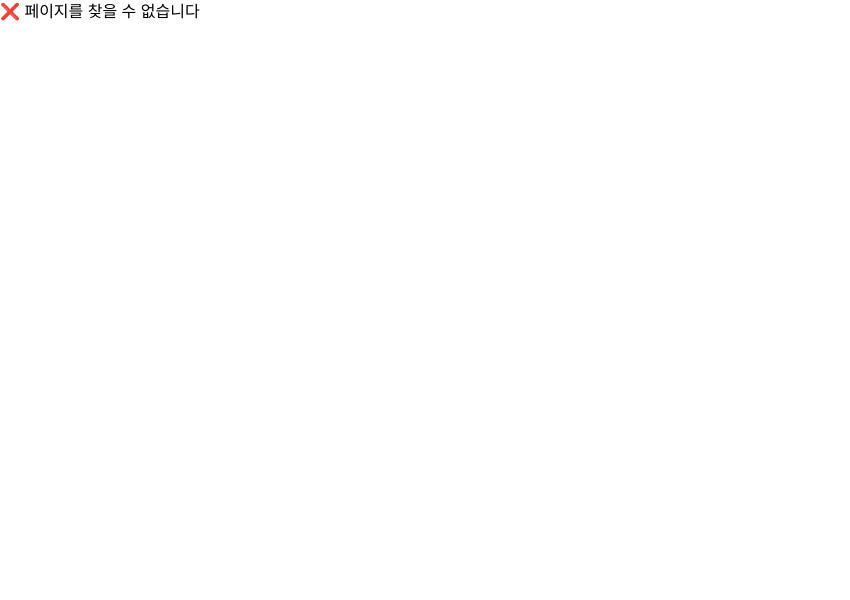
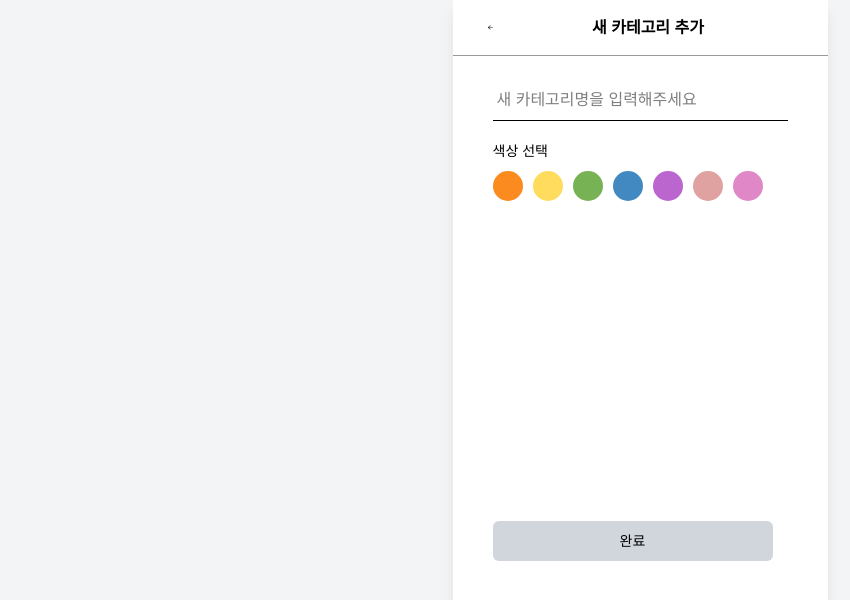
Before and after one commit to dongnae-bangnae/FE, a React (Vite) app: page /category/new in a window 1280 px wide. Before the commit this address had no page. Shown: the top 600 px of the page, without its empty margins (0-850 px from the left). Built offline with nearby package versions, Linux system fonts and the light colour scheme.

Commit message:
✨ Feat: 카테고리 추가 페이지 및 lucide react 추가

```diff
--- a/package.json
+++ b/package.json
@@ -14,6 +14,7 @@
     "@tanstack/react-query": "^5.81.5",
     "@tanstack/react-query-devtools": "^5.81.5",
     "axios": "^1.10.0",
+    "lucide-react": "^0.525.0",
     "react": "^19.0.0",
     "react-dom": "^19.0.0",
     "react-router-dom": "^7.6.3",
--- a/src/App.tsx
+++ b/src/App.tsx
@@ -19,6 +19,7 @@ import NotFound from "./pages/NotFound";
 import OnboardingPage from "./pages/OnboardingPage";
 import RecordDetailPage from "./pages/RecordDetailPage";
 import SettingsPage from "./pages/SettingsPage";
+import AddCategoryPage from "./pages/AddCategoryPage";
 
 const routes: RouteObject[] = [
   {
@@ -36,7 +37,8 @@ const routes: RouteObject[] = [
       { path: "mypage", element: <MyPage /> },
       { path: "mypage/likes", element: <MyLikesPage /> },
       { path: "mypage/profile", element: <MyProfilePage /> },
-      { path: "mypage/settings", element: <SettingsPage /> }
+      { path: "mypage/settings", element: <SettingsPage /> },
+      { path: "category/new", element: <AddCategoryPage/>}
     ]
   }
 ];
--- a/src/index.css
+++ b/src/index.css
@@ -20,7 +20,7 @@ html, body, #root {
 }
 
 button {
-  all: unset;
+  /* all: unset; */
   box-sizing: border-box;
   display: inline-flex;
   justify-content: center;
@@ -31,3 +31,15 @@ button {
   font-weight: 500;
   line-height: 1.25rem;
 }
+
+/* 카테고리 색상 버튼 */
+.category-color-button {
+	all: unset;
+	width: 30px;
+	height: 30px;
+	border-radius: 9999px;
+  margin-top: 10px;
+  margin-right: 10px;
+  cursor: pointer;
+  position: relative;
+}
--- /dev/null
+++ b/src/pages/AddCategoryPage.tsx
@@ -0,0 +1,61 @@
+import { useState } from "react";
+import Header from "../components/common/Header";
+import { Check } from "lucide-react";
+
+const categoryColors = [
+    "#FB8A1F",
+    "#FFDC5D",
+    "#77B255",
+    "#4289C1",
+    "#BB66CF",
+    "#E0A1A1",
+    "#DF87C7"
+
+]
+
+function AddCategoryPage() {
+    const [categoryName, setCategoryName] = useState("");
+    const [categoryColor, setCategoryColor] = useState<string | null>(null);
+
+    const isFormValid = categoryName.trim() !== "" && categoryColor !== null;
+
+    return (
+        <>
+            <Header title="새 카테고리 추가" underline={true} />
+            <div className="flex flex-col px-10 py-6 justify-center">
+                <input
+                    type="text"
+                    value={categoryName}
+                    onChange={(e) => setCategoryName(e.target.value)}
+                    placeholder="새 카테고리명을 입력해주세요"
+                    className="border-b px-1 py-2 outline-none"
+                />
+                <div className="py-5">
+                    <div className="text-sm">색상 선택</div>
+                    <div className="flex flex-c">
+                        {categoryColors.map((color) => (
+                            <button
+                                key={color}
+                                onClick={() => setCategoryColor(color)}
+                                style={{ backgroundColor: color }}
+                                className="category-color-button"
+                            >
+                                {categoryColor === color && (
+                                    <div className="absolute inset-0 flex items-center justify-center">
+                                        <Check className="w-4 h-4 text-black" />
+                                    </div>
+                                )}
+                            </button>
+                        ))}
+                    </div>
+                    <button
+                        disabled={!isFormValid}
+                        className={`mt-80 w-70 h-10 ${isFormValid ? "bg-amber-300 hover:bg-amber-400 cursor-pointer" : "bg-gray-300 cursor-not-allowed"}`}>완료</button>
+                </div>
+
+            </div>
+
+        </>
+    );
+}
+export default AddCategoryPage;
```
Also changed, not shown: 1 other file (tests, documents, lock files or other folders).
